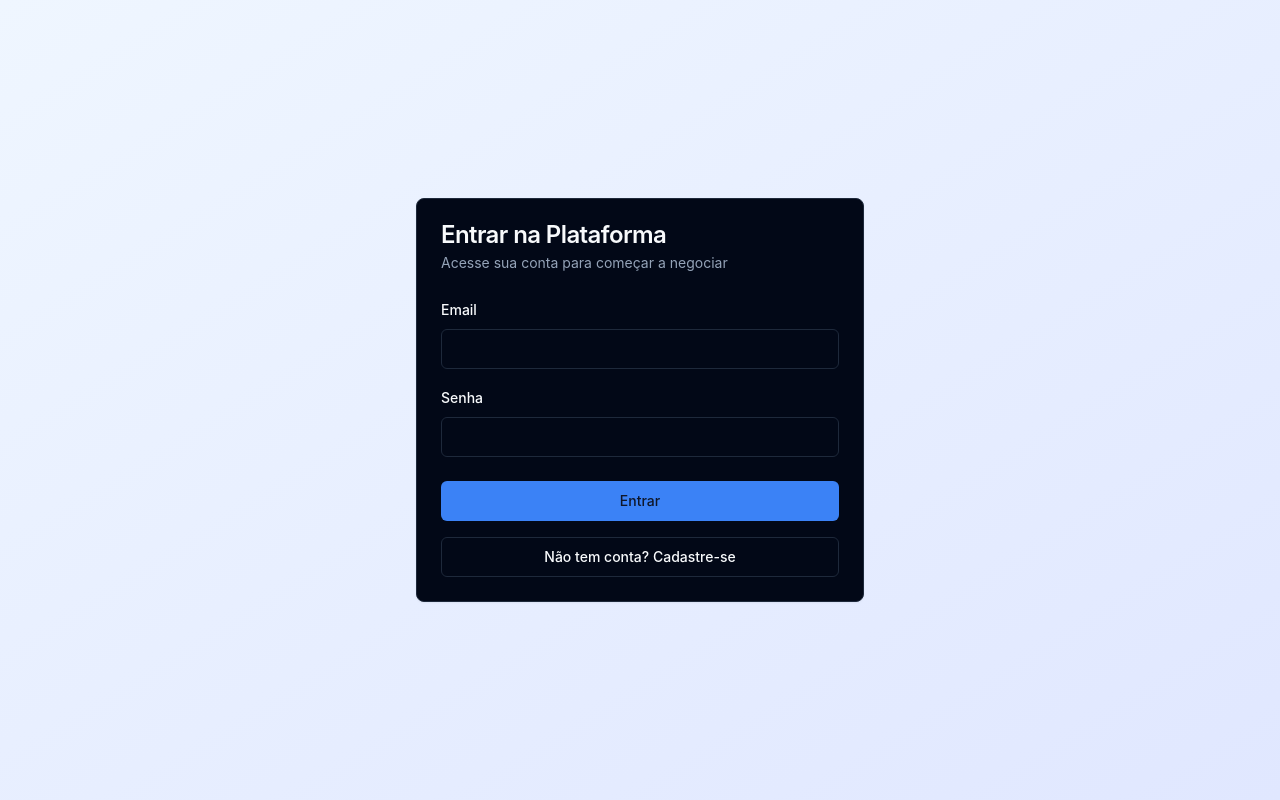
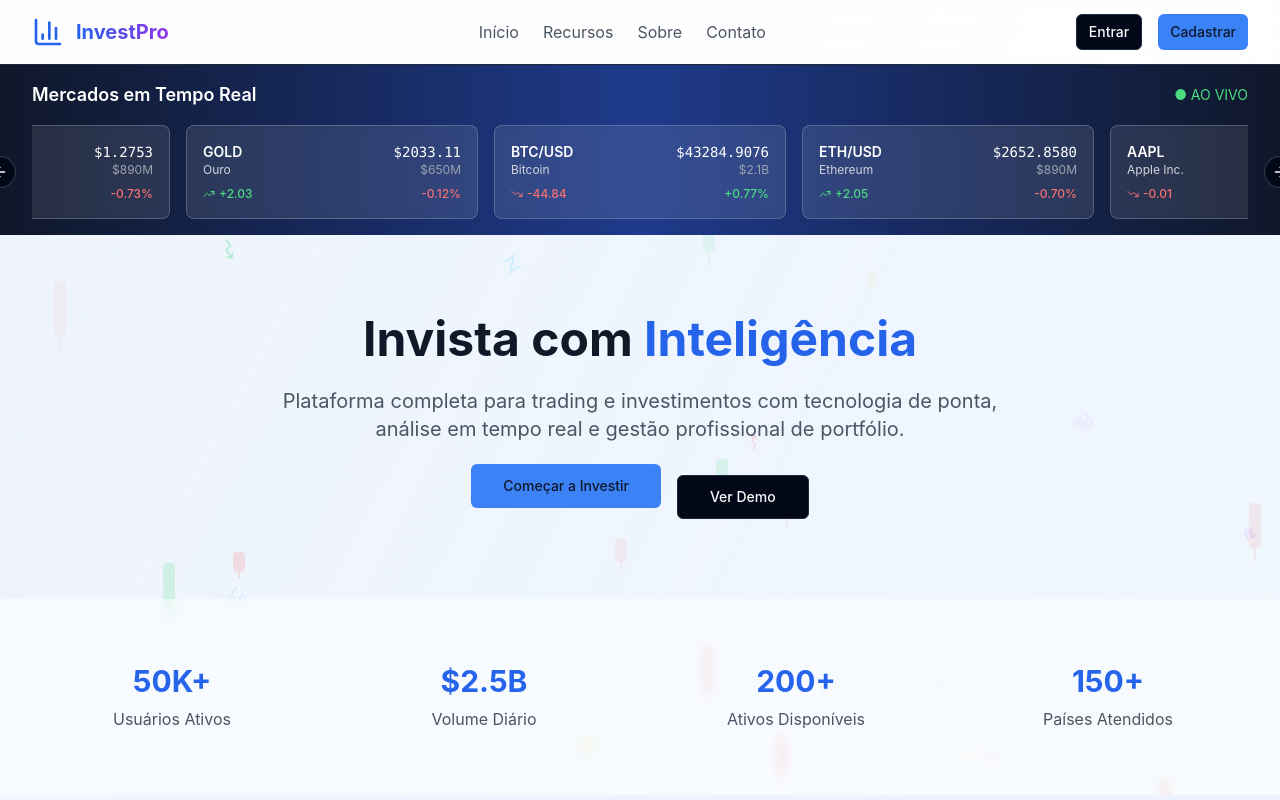
Before and after one commit to kenjunior01/vibrant-trade-flow, a React (Vite) app: page / in a window 1280 px wide. Shown: the top 800 px of the page. Built offline with nearby package versions, Linux system fonts and the light colour scheme.

Commit message:
feat: Implement public home page and navigation
- Modify App.tsx to use a router.
- Create a public home page.
- Add navigation to the header.
- Implement protected routes.

```diff
--- a/src/App.tsx
+++ b/src/App.tsx
@@ -1,45 +1,43 @@
 
 import { QueryClient, QueryClientProvider } from '@tanstack/react-query';
 import { BrowserRouter as Router, Routes, Route } from 'react-router-dom';
-import { AuthProvider, useAuth } from '@/hooks/useAuth';
+import { AuthProvider } from '@/hooks/useAuth';
 import { AuthPage } from '@/components/auth/AuthPage';
 import { HomePage } from '@/components/home/HomePage';
+import { DashboardPage } from '@/components/dashboard/DashboardPage';
 import { NewTradingPlatform } from '@/components/trading/NewTradingPlatform';
+import { ProtectedRoute } from '@/components/auth/ProtectedRoute';
 import { Toaster } from '@/components/ui/toaster';
 import { Toaster as SonnerToaster } from '@/components/ui/sonner';
 
 const queryClient = new QueryClient();
 
-function AppContent() {
-  const { user, loading } = useAuth();
-
-  if (loading) {
-    return (
-      <div className="min-h-screen flex items-center justify-center">
-        <div className="animate-spin rounded-full h-32 w-32 border-b-2 border-blue-600"></div>
-      </div>
-    );
-  }
-
-  if (!user) {
-    return <AuthPage />;
-  }
-
-  return (
-    <Router>
-      <Routes>
-        <Route path="/" element={<HomePage />} />
-        <Route path="/trading" element={<NewTradingPlatform />} />
-      </Routes>
-    </Router>
-  );
-}
-
 function App() {
   return (
     <QueryClientProvider client={queryClient}>
       <AuthProvider>
-        <AppContent />
+        <Router>
+          <Routes>
+            <Route path="/" element={<HomePage />} />
+            <Route path="/auth" element={<AuthPage />} />
+            <Route
+              path="/dashboard"
+              element={
+                <ProtectedRoute>
+                  <DashboardPage />
+                </ProtectedRoute>
+              }
+            />
+            <Route
+              path="/trading"
+              element={
+                <ProtectedRoute>
+                  <NewTradingPlatform />
+                </ProtectedRoute>
+              }
+            />
+          </Routes>
+        </Router>
         <Toaster />
         <SonnerToaster />
       </AuthProvider>
--- /dev/null
+++ b/src/components/auth/ProtectedRoute.tsx
@@ -0,0 +1,25 @@
+
+import { useAuth } from '@/hooks/useAuth';
+import { AuthPage } from './AuthPage';
+
+interface ProtectedRouteProps {
+  children: React.ReactNode;
+}
+
+export function ProtectedRoute({ children }: ProtectedRouteProps) {
+  const { user, loading } = useAuth();
+
+  if (loading) {
+    return (
+      <div className="min-h-screen flex items-center justify-center">
+        <div className="animate-spin rounded-full h-32 w-32 border-b-2 border-blue-600"></div>
+      </div>
+    );
+  }
+
+  if (!user) {
+    return <AuthPage />;
+  }
+
+  return <>{children}</>;
+}
--- /dev/null
+++ b/src/components/dashboard/DashboardPage.tsx
@@ -0,0 +1,65 @@
+
+import { useState } from 'react';
+import { useAuth } from '@/hooks/useAuth';
+import { Header } from '@/components/Header';
+import { Sidebar } from '@/components/Sidebar';
+import { Dashboard } from '@/components/Dashboard';
+import { TradingChart } from '@/components/TradingChart';
+import { OrderBook } from '@/components/OrderBook';
+import { Portfolio } from '@/components/Portfolio';
+import { AutomationPanel } from '@/components/AutomationPanel';
+import { NewsPanel } from '@/components/NewsPanel';
+import { Chat } from '@/components/Chat';
+import { MarketTicker } from '@/components/MarketTicker';
+
+export function DashboardPage() {
+  const [activeSection, setActiveSection] = useState('dashboard');
+  const [sidebarCollapsed, setSidebarCollapsed] = useState(false);
+  const { user } = useAuth();
+
+  const userType = user?.role === 'manager' ? 'manager' :
+                  user?.role === 'superadmin' ? 'superadmin' :
+                  user?.role === 'admin' ? 'admin' : 'trader';
+
+  return (
+    <div className="min-h-screen bg-gradient-to-br from-slate-900 via-blue-900 to-slate-900 text-white">
+      <MarketTicker />
+
+      <div className="flex h-screen">
+        <Sidebar
+          collapsed={sidebarCollapsed}
+          activeSection={activeSection}
+          setActiveSection={setActiveSection}
+          userType={userType}
+        />
+
+        <div className={`flex-1 transition-all duration-300 ${sidebarCollapsed ? 'ml-16' : 'ml-64'}`}>
+          <Header
+            sidebarCollapsed={sidebarCollapsed}
+            setSidebarCollapsed={setSidebarCollapsed}
+            userType={userType}
+            setUserType={() => {}} // Usuário não pode mudar o próprio tipo
+          />
+
+          <main className="p-6 overflow-auto h-[calc(100vh-128px)]">
+            {activeSection === 'dashboard' && <Dashboard userType={userType} />}
+            {activeSection === 'trading' && (
+              <div className="grid grid-cols-1 lg:grid-cols-3 gap-6">
+                <div className="lg:col-span-2">
+                  <TradingChart />
+                </div>
+                <div>
+                  <OrderBook />
+                </div>
+              </div>
+            )}
+            {activeSection === 'portfolio' && <Portfolio userType={userType} />}
+            {activeSection === 'automation' && userType === 'manager' && <AutomationPanel />}
+            {activeSection === 'news' && <NewsPanel />}
+            {activeSection === 'chat' && <Chat userType={userType} />}
+          </main>
+        </div>
+      </div>
+    </div>
+  );
+}
--- a/src/components/home/HomePage.tsx
+++ b/src/components/home/HomePage.tsx
@@ -1,5 +1,5 @@
-
 import { useState } from 'react';
+import { useNavigate } from 'react-router-dom';
 import { Button } from '@/components/ui/button';
 import { Card, CardContent, CardDescription, CardHeader, CardTitle } from '@/components/ui/card';
 import { Badge } from '@/components/ui/badge';
@@ -9,10 +9,28 @@ import { NewsBanner } from './NewsBanner';
 import { FloatingElements } from './FloatingElements';
 import { CandlestickPattern } from './CandlestickPattern';
 import { AnimatedChart } from './AnimatedChart';
-import { TrendingUp, TrendingDown, BarChart3, Shield, Users, Zap } from 'lucide-react';
+import { TrendingUp, TrendingDown, BarChart3, Shield, Users, Zap, Menu, X } from 'lucide-react';
 
 export function HomePage() {
   const { user, signOut } = useAuth();
+  const navigate = useNavigate();
+  const [mobileMenuOpen, setMobileMenuOpen] = useState(false);
+
+  const handleGetStarted = () => {
+    if (user) {
+      navigate('/dashboard');
+    } else {
+      navigate('/auth');
+    }
+  };
+
+  const handleTradingAccess = () => {
+    if (user) {
+      navigate('/trading');
+    } else {
+      navigate('/auth');
+    }
+  };
 
   const features = [
     {
@@ -44,6 +62,13 @@ export function HomePage() {
     { label: 'Países Atendidos', value: '150+', positive: true }
   ];
 
+  const navItems = [
+    { label: 'Início', href: '#home' },
+    { label: 'Recursos', href: '#features' },
+    { label: 'Sobre', href: '#about' },
+    { label: 'Contato', href: '#contact' }
+  ];
+
   return (
     <div className="min-h-screen bg-gradient-to-br from-slate-50 via-blue-50 to-slate-50 relative overflow-hidden">
       {/* Floating Background Elements */}
@@ -58,6 +83,7 @@ export function HomePage() {
       <header className="bg-white/90 backdrop-blur-lg border-b shadow-sm sticky top-0 z-50 relative">
         <div className="max-w-7xl mx-auto px-4 sm:px-6 lg:px-8">
           <div className="flex justify-between items-center h-16">
+            {/* Logo */}
             <div className="flex items-center">
               <div className="relative">
                 <BarChart3 className="h-8 w-8 text-blue-600 mr-3 animate-pulse" />
@@ -67,22 +93,94 @@ export function HomePage() {
                 InvestPro
               </h1>
             </div>
+
+            {/* Desktop Navigation */}
+            <nav className="hidden md:flex items-center space-x-6">
+              {navItems.map((item) => (
+                <a
+                  key={item.label}
+                  href={item.href}
+                  className="text-gray-600 hover:text-blue-600 transition-colors"
+                >
+                  {item.label}
+                </a>
+              ))}
+            </nav>
+
+            {/* User Menu */}
             <div className="flex items-center space-x-4">
-              {user && (
+              {user ? (
                 <>
-                  <span className="text-sm text-gray-700">
+                  <span className="hidden md:block text-sm text-gray-700">
                     Olá, {user.full_name || user.email}
                   </span>
                   <Badge variant={user.role === 'manager' ? 'default' : 'secondary'} className="animate-bounce">
                     {user.role}
                   </Badge>
-                  <Button variant="outline" size="sm" onClick={signOut} className="hover:scale-105 transition-transform">
+                  <Button
+                    variant="outline"
+                    size="sm"
+                    onClick={() => navigate('/dashboard')}
+                    className="hover:scale-105 transition-transform"
+                  >
+                    Dashboard
+                  </Button>
+                  <Button
+                    variant="outline"
+                    size="sm"
+                    onClick={signOut}
+                    className="hover:scale-105 transition-transform"
+                  >
                     Sair
                   </Button>
                 </>
+              ) : (
+                <>
+                  <Button
+                    variant="outline"
+                    size="sm"
+                    onClick={() => navigate('/auth')}
+                    className="hover:scale-105 transition-transform"
+                  >
+                    Entrar
+                  </Button>
+                  <Button
+                    size="sm"
+                    onClick={() => navigate('/auth')}
+                    className="hover:scale-105 transition-transform"
+                  >
+                    Cadastrar
+                  </Button>
+                </>
               )}
+
+              {/* Mobile menu button */}
+              <button
+                className="md:hidden p-2"
+                onClick={() => setMobileMenuOpen(!mobileMenuOpen)}
+              >
+                {mobileMenuOpen ? <X className="h-6 w-6" /> : <Menu className="h-6 w-6" />}
+              </button>
             </div>
           </div>
+
+          {/* Mobile Navigation */}
+          {mobileMenuOpen && (
+            <div className="md:hidden py-4 border-t">
+              <nav className="flex flex-col space-y-2">
+                {navItems.map((item) => (
+                  <a
+                    key={item.label}
+                    href={item.href}
+                    className="text-gray-600 hover:text-blue-600 transition-colors py-2"
+                    onClick={() => setMobileMenuOpen(false)}
+                  >
+                    {item.label}
+                  </a>
+                ))}
+              </nav>
+            </div>
+          )}
         </div>
       </header>
 
@@ -92,7 +190,7 @@ export function HomePage() {
       </div>
 
       {/* Hero Section */}
-      <section className="py-20 relative z-10">
+      <section id="home" className="py-20 relative z-10">
         <div className="max-w-7xl mx-auto px-4 sm:px-6 lg:px-8 text-center">
           <div className="animate-fade-in">
             <h1 className="text-5xl font-bold text-gray-900 mb-6">
@@ -103,11 +201,20 @@ export function HomePage() {
               análise em tempo real e gestão profissional de portfólio.
             </p>
             <div className="flex justify-center space-x-4">
-              <Button size="lg" className="px-8 py-3 hover:scale-105 transition-transform animate-bounce">
-                Começar a Investir
+              <Button
+                size="lg"
+                className="px-8 py-3 hover:scale-105 transition-transform animate-bounce"
+                onClick={handleGetStarted}
+              >
+                {user ? 'Ir para Dashboard' : 'Começar a Investir'}
               </Button>
-              <Button variant="outline" size="lg" className="px-8 py-3 hover:scale-105 transition-transform">
-                Ver Demo
+              <Button
+                variant="outline"
+                size="lg"
+                className="px-8 py-3 hover:scale-105 transition-transform"
+                onClick={handleTradingAccess}
+              >
+                {user ? 'Plataforma de Trading' : 'Ver Demo'}
               </Button>
             </div>
           </div>
@@ -134,7 +241,7 @@ export function HomePage() {
       </div>
 
       {/* Features Section */}
-      <section className="py-20 relative z-10">
+      <section id="features" className="py-20 relative z-10">
         <div className="max-w-7xl mx-auto px-4 sm:px-6 lg:px-8">
           <div className="text-center mb-16 animate-fade-in">
             <h2 className="text-3xl font-bold text-gray-900 mb-4">
@@ -178,8 +285,13 @@ export function HomePage() {
             <p className="text-xl text-blue-100 mb-8">
               Junte-se a milhares de investidores que já confiam em nossa plataforma
             </p>
-            <Button size="lg" variant="secondary" className="px-8 py-3 hover:scale-110 transition-transform animate-bounce">
-              Criar Conta Gratuita
+            <Button
+              size="lg"
+              variant="secondary"
+              className="px-8 py-3 hover:scale-110 transition-transform animate-bounce"
+              onClick={handleGetStarted}
+            >
+              {user ? 'Acessar Plataforma' : 'Criar Conta Gratuita'}
             </Button>
           </div>
         </div>
```
